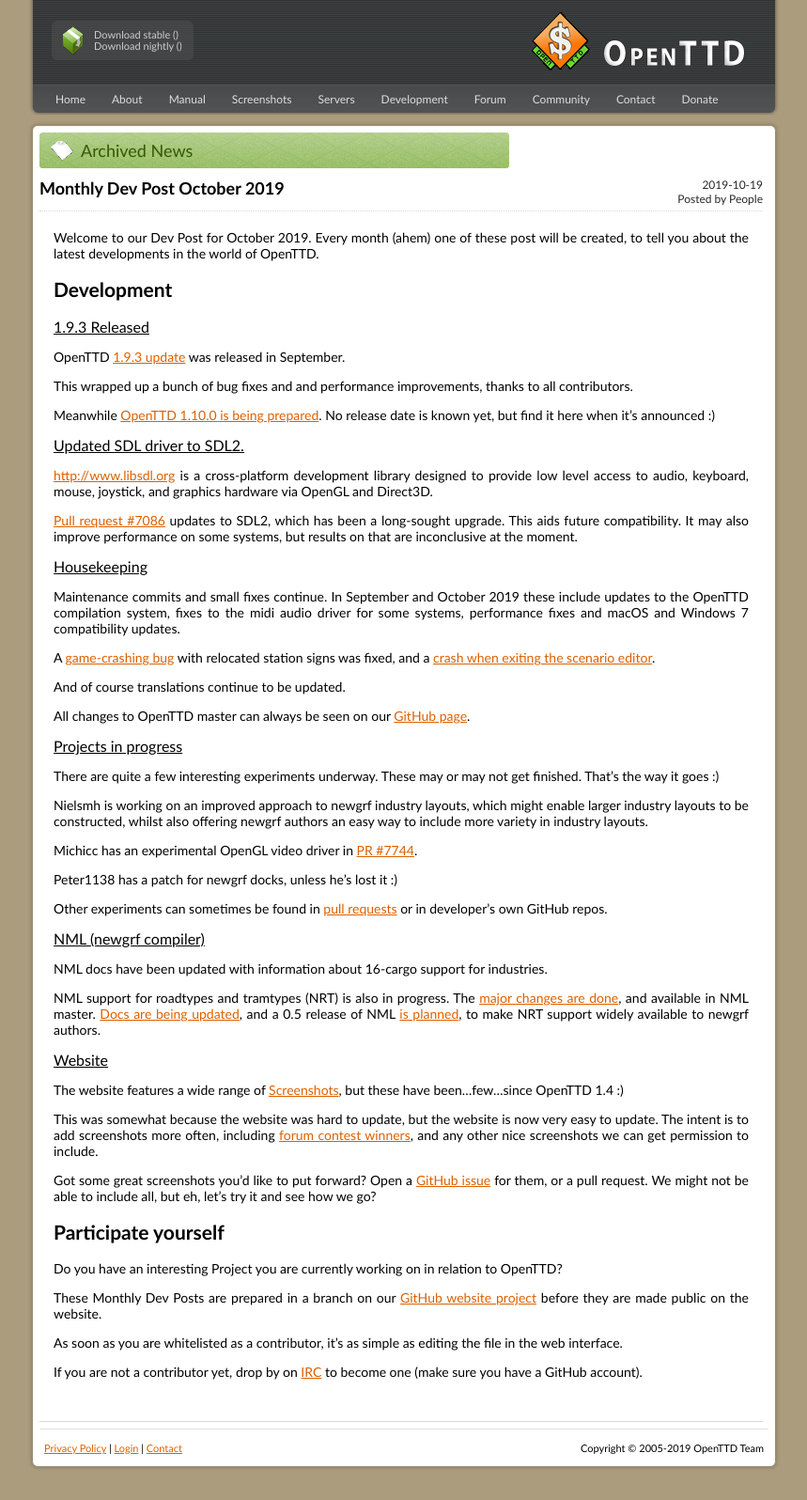
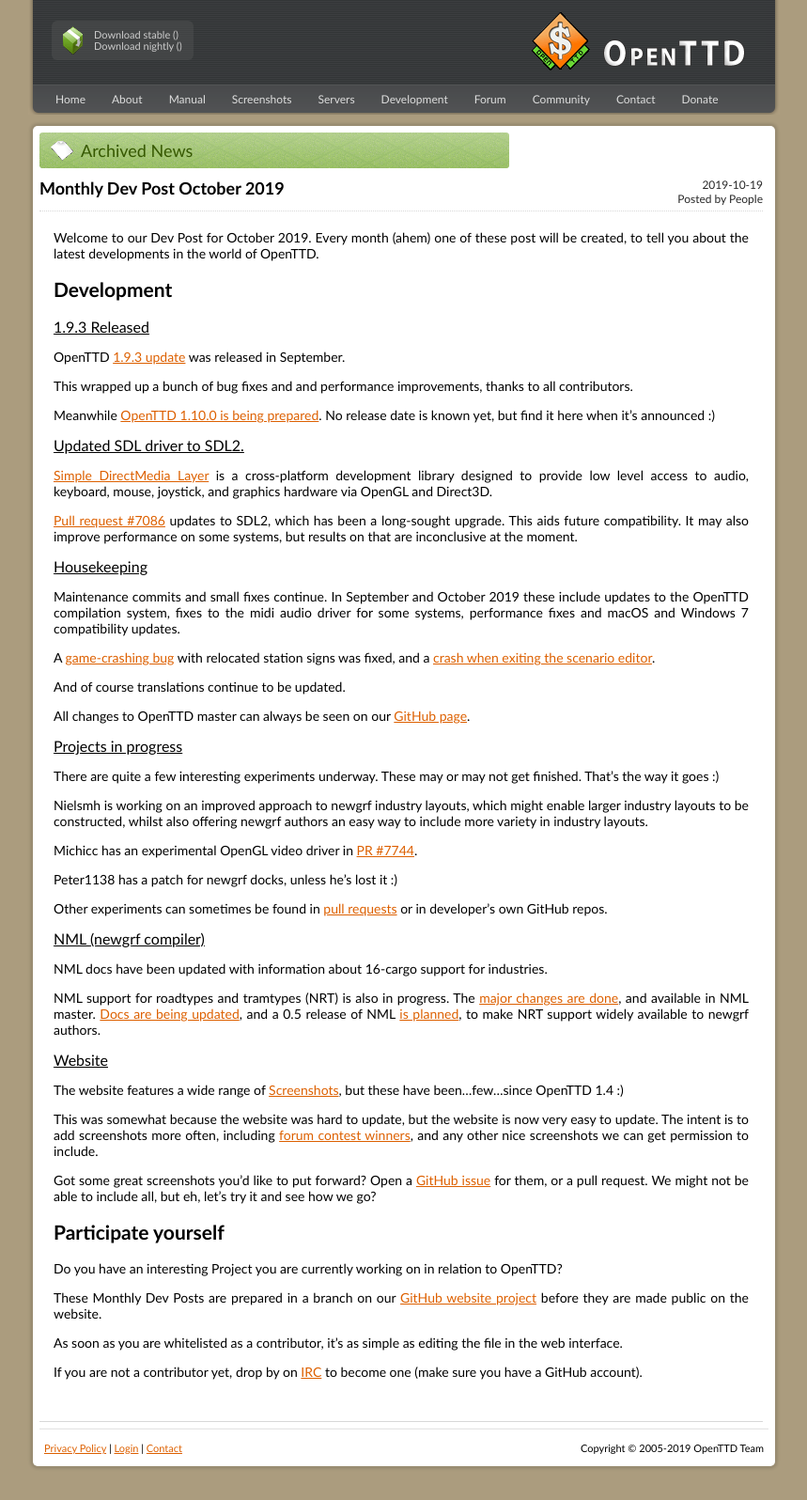
Before and after one commit to OpenTTD/website, a Jekyll site: the page built from _posts/2019-10-19-monthly-dev-post.md, in a window 1280 px wide. Shown: the whole page at 94% size, without its empty margins (210-1069 px from the left). Built offline with Jekyll 4.4.1, drawn with Linux system fonts in a browser that asks for light colours.

Commit message:
Update 2019-10-19-monthly-dev-post.md

```diff
--- a/_posts/2019-10-19-monthly-dev-post.md
+++ b/_posts/2019-10-19-monthly-dev-post.md
@@ -20,7 +20,7 @@
 
 ### Updated SDL driver to SDL2.
 
-[http://www.libsdl.org](Simple DirectMedia Layer) is a cross-platform development library designed to provide low level access to audio, keyboard, mouse, joystick, and graphics hardware via OpenGL and Direct3D.
+[Simple DirectMedia Layer](http://www.libsdl.org) is a cross-platform development library designed to provide low level access to audio, keyboard, mouse, joystick, and graphics hardware via OpenGL and Direct3D.
 
 [Pull request #7086](https://github.com/OpenTTD/OpenTTD/pull/7086) updates to SDL2, which has been a long-sought upgrade.  This aids future compatibility.  It may also improve performance on some systems, but results on that are inconclusive at the moment.
 
```
